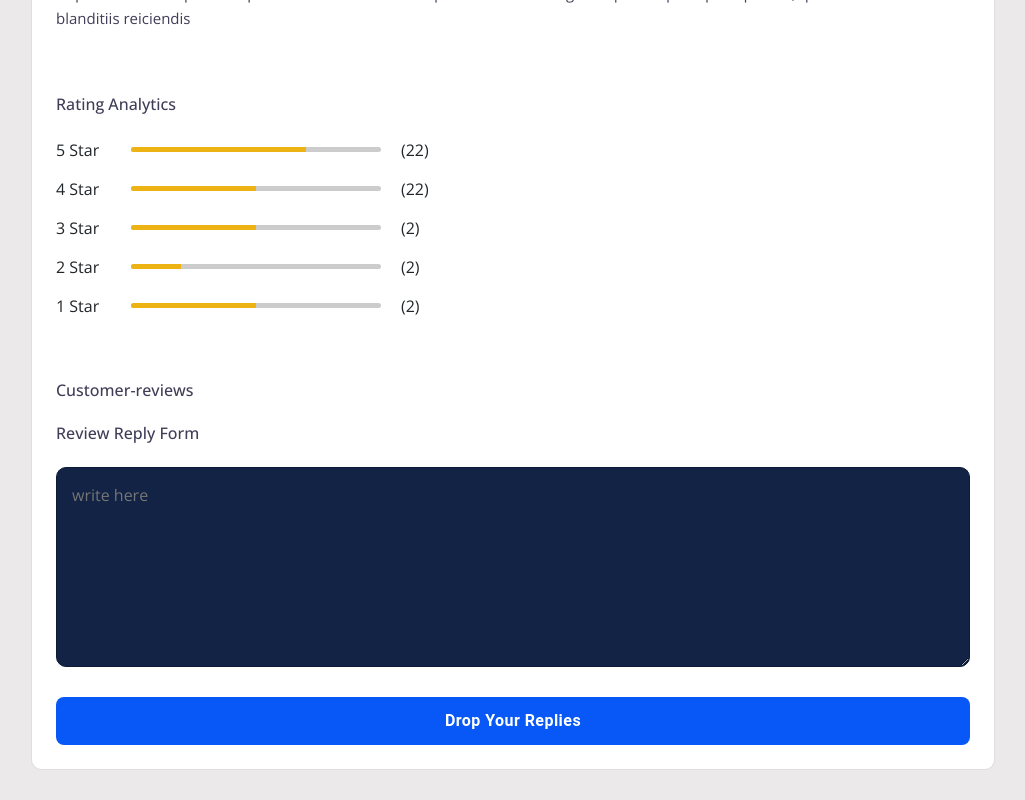
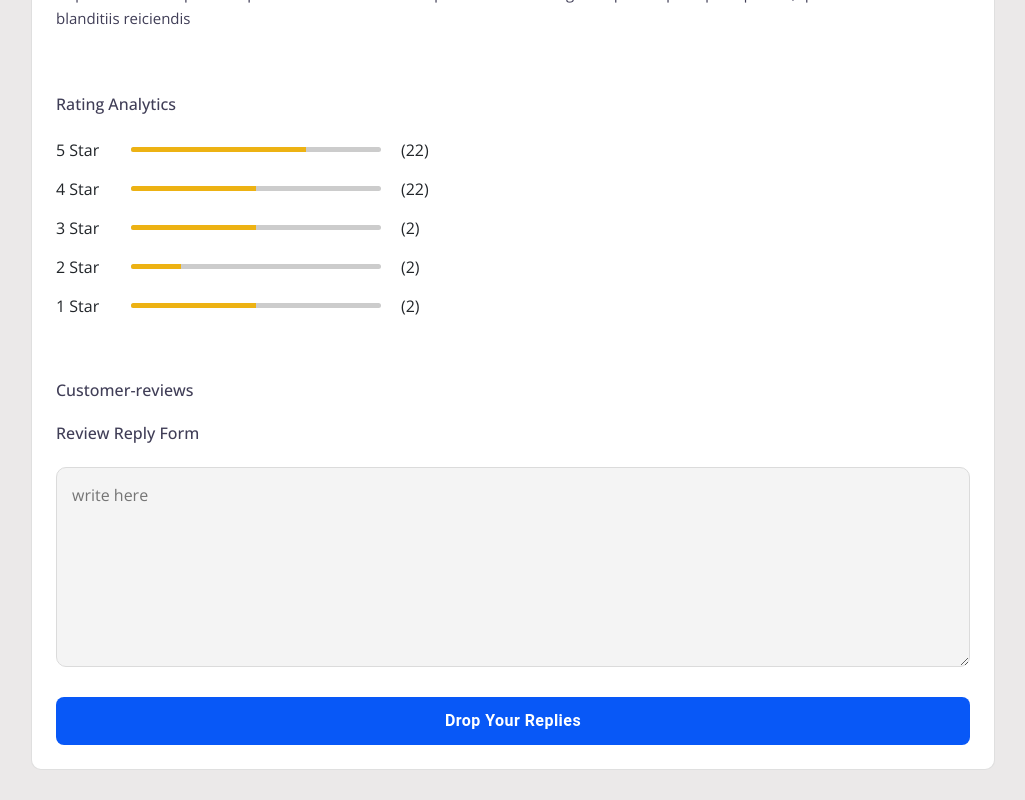
Before and after one commit to shahkenil01/Admin-Dashboard, a React (Create React App) app: page /product/details in a window 1280 px wide. Shown: the part 940-1740 px from the top of the page, without its empty margins (255-1280 px from the left). Built offline with nearby package versions, Linux system fonts and the light colour scheme.

Commit message:
Quick update

```diff
--- a/src/App.css
+++ b/src/App.css
@@ -185,6 +185,7 @@ body.dark .breadcrumb-current { background-color: #112143; color: #c0d0d4 !impor
 body.dark .productDetailsSEction .productInfo .name { color: #fffc !important;}
 body.dark .tags li span{ background: #121d37; padding: 3px 10px !important;}
 body.dark .ratingSection .ratingrow .progress { background-color: #000 !important;}
+body.dark .reviewForm textarea { background: #132345 !important; border: 1px solid #0d1a36 !important; color: #ffffffb3;}
 
 .link.color, .link:hover {
   color: #0858f7 !important;}
@@ -978,10 +979,10 @@ textarea {
   overflow: auto;
   resize: vertical;}
 .reviewForm textarea {
-  background: #132345 !important;
-  border: 1px solid #0d1a36 !important;
+  background: #f4f4f4 !important;
+  border: 1px solid #dbdbdb !important;
+  color: #000c !important;
   border-radius: 10px;
-  color: #ffffffb3;
   height: 200px;
   outline: #ffdead !important;
   padding: 15px;
```
